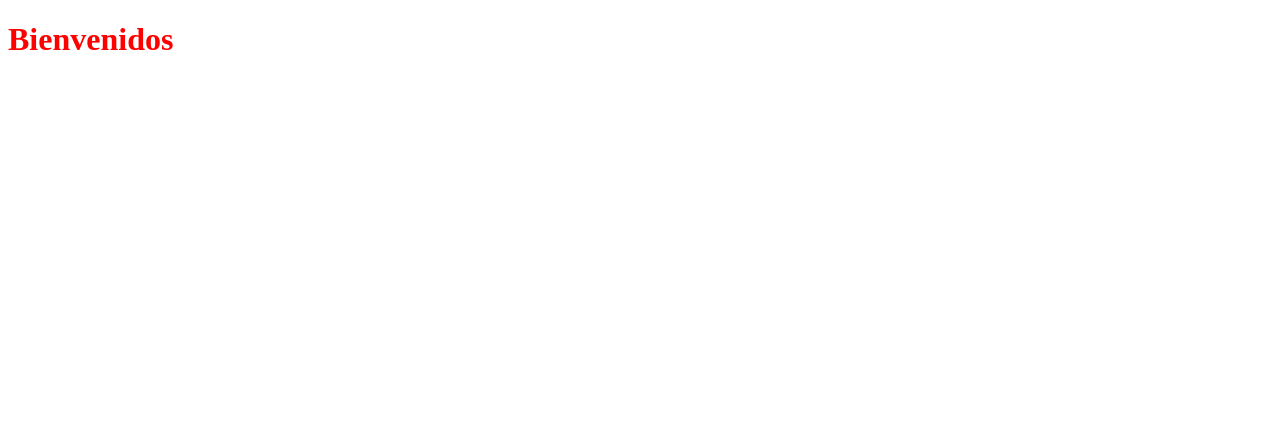
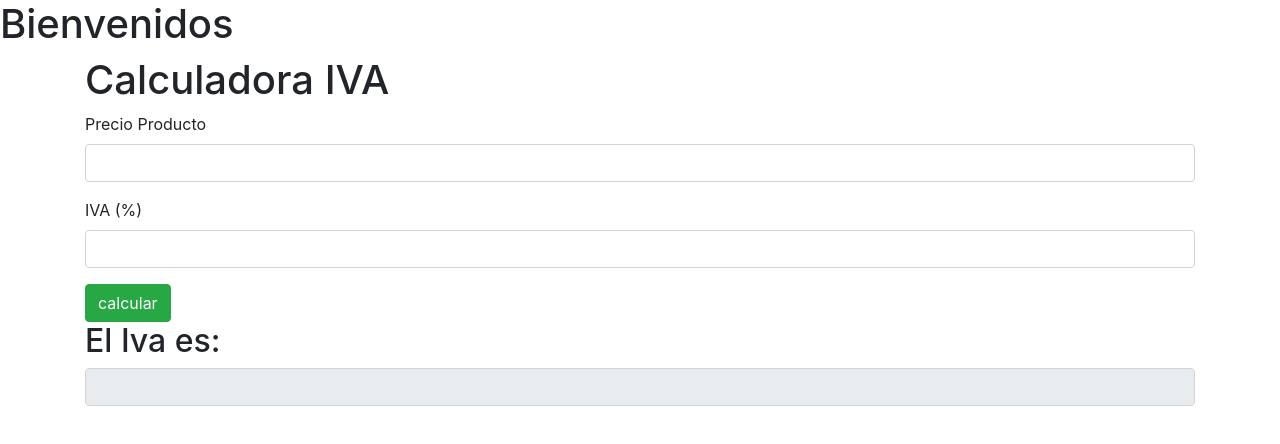
Before and after one commit to luis27sam/Clase-JavaScrip-Grupo-183, a plain HTML site: page index.html in a window 1280 px wide. Drawn offline with nearby package versions, Linux system fonts and the light colour scheme.

Commit message:
Version de Calculadora de Iva con HTML, JavaS y CSS (Bootstrap)

```diff
--- a/index.html
+++ b/index.html
@@ -4,9 +4,35 @@
 	<title></title>
 	<meta charset="utf-8">
 	<link rel="stylesheet" type="text/css" href="estilos/misestilos.css">
+<link rel="stylesheet" href="https://stackpath.bootstrapcdn.com/bootstrap/4.1.3/css/bootstrap.min.css" integrity="sha384-MCw98/SFnGE8fJT3GXwEOngsV7Zt27NXFoaoApmYm81iuXoPkFOJwJ8ERdknLPMO" crossorigin="anonymous">
+
 </head>
 <body>
-	<h1>Bienvenidos</h1>
+	<h1 class="texto">Bienvenidos</h1>
+	<!--
+	<h1>Piensa Digital</h1>
+	<p class="texto">Luis Gabriel Samudio</p>
+	<h2 id="sede">ANDAP</h2>
+	-->
+	<div class="container">
+		<h1 class="texto">Calculadora IVA</h1>
+		<form action="#">
+			<div class="form-group">
+				<label>Precio Producto</label>
+				<input class="form-control" type="number" name="precio" id="precio">
+			</div>
+			<div class="form-group">
+				<label>IVA (%)</label>
+				<input class="form-control" type="number" name="iva" id="iva" min="0" max="100">
+			</div>
+			<input type="button" class="btn btn-success" onclick="calcular_iva()" name="calcular" value="calcular">
+
+		</form>
+		<h2>El Iva es:</h2>
+		<input disabled class="form-control" id="resultado" type="text">
+
+	</div>
+
 
 
 	<script src="scripts/app.js"></script>
--- a/scripts/app.js
+++ b/scripts/app.js
@@ -44,7 +44,7 @@ console.log(res);
 */
 /*
 Hacer una funcion que entregue el IVA de un producto.
-*/
+
 function iva(precio_producto){
 	var iva_producto = precio_producto* 0.19;
 	return iva_producto;
@@ -52,3 +52,29 @@ function iva(precio_producto){
 
 var resultado= iva(67000)
 console.log(resultado);
+
+var titulos = document.getElementsByTagName("h1");
+console.log(titulos)
+
+var clasetexto = document.getElementsByClassName('texto');
+console.log(clasetexto);
+
+var sede = document.getElementById('sede');
+console.log(sede);
+*/
+
+function iva(precio_producto,porcentaje_iva){
+	var iva_producto = precio_producto* (porcentaje_iva/100);
+	return iva_producto;
+}
+
+function calcular_iva(){
+	var precio = parseInt(document.getElementById('precio').value);
+	var porcentaje_iva = parseInt(document.getElementById('iva').value);
+
+	var resultado = iva(precio, porcentaje_iva);
+	var salida = document.getElementById('resultado');
+	var texto = document.createTextNode(resultado);
+	salida.value=resultado;
+
+}
```
